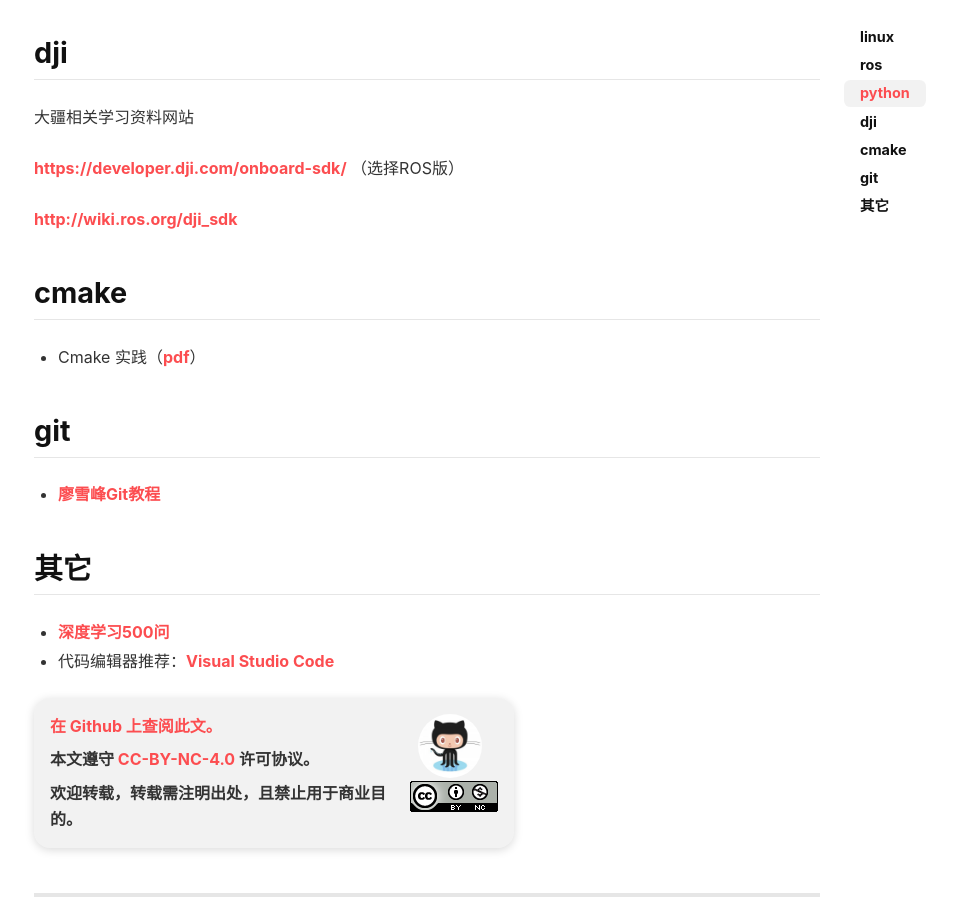
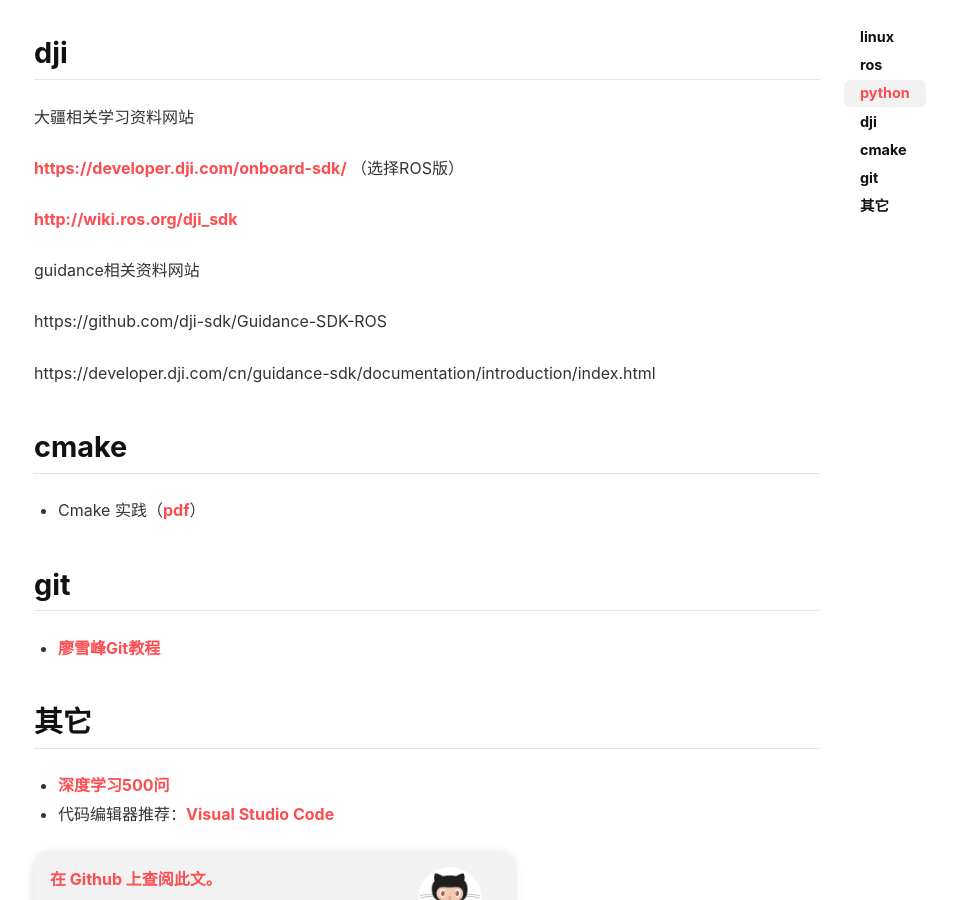
Before and after one commit to MingkangXiong/MingkangXiong.github.io, a Jekyll site: the page built from _posts/2018-11-04-智能无人系统方向入门内容推荐.md, in a window 1280 px wide and 900 px high, scrolled down 745 px. Shown: the whole window, without its empty margins (103-1060 px from the left). Built offline with Jekyll 4.4.1, drawn with Linux system fonts in a browser that asks for light colours; nearby versions of some CDN libraries; comment, search, counter and statistics services are not loaded.

Commit message:
Update 2018-11-04-智能无人系统方向入门内容推荐.md

```diff
--- a/_posts/2018-11-04-智能无人系统方向入门内容推荐.md
+++ b/_posts/2018-11-04-智能无人系统方向入门内容推荐.md
@@ -27,6 +27,13 @@
 
 [http://wiki.ros.org/dji_sdk](http://wiki.ros.org/dji_sdk)
 
+guidance相关资料网站
+
+https://github.com/dji-sdk/Guidance-SDK-ROS
+
+https://developer.dji.com/cn/guidance-sdk/documentation/introduction/index.html
+
+
 ## cmake
 - Cmake 实践（[pdf]({{ site.url }}assets/books/CMake Practice.pdf)）
 
```
